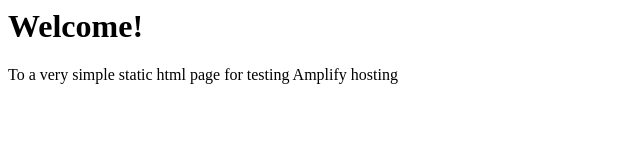
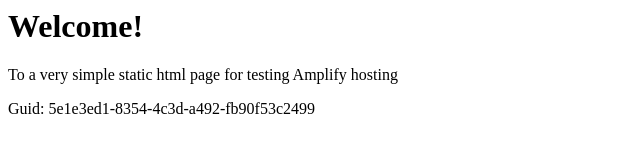
Before and after one commit to aws-aemilia-pdx/Github-PR-Commit-Integration-Test-DoNotTouch-GitHubAutoBuildPrPreviewCanaryTest-v1-test-us-west-2, a website: page src/index.html in a window 1280 px wide. Shown: the whole page, without its empty margins (0-640 px from the left). Drawn offline with Linux system fonts and the light colour scheme.

Commit message:
commit from integ tests

```diff
--- a/src/index.html
+++ b/src/index.html
@@ -1,3 +1,5 @@
+
+
 <html lang="en">
 
 <head>
@@ -10,6 +12,6 @@
 <body>
     <h1>Welcome!</h1>
     <p>To a very simple static html page for testing Amplify hosting</p>
-</body>
+    <p>Guid: 5e1e3ed1-8354-4c3d-a492-fb90f53c2499</p></body>
 
 </html>
```
